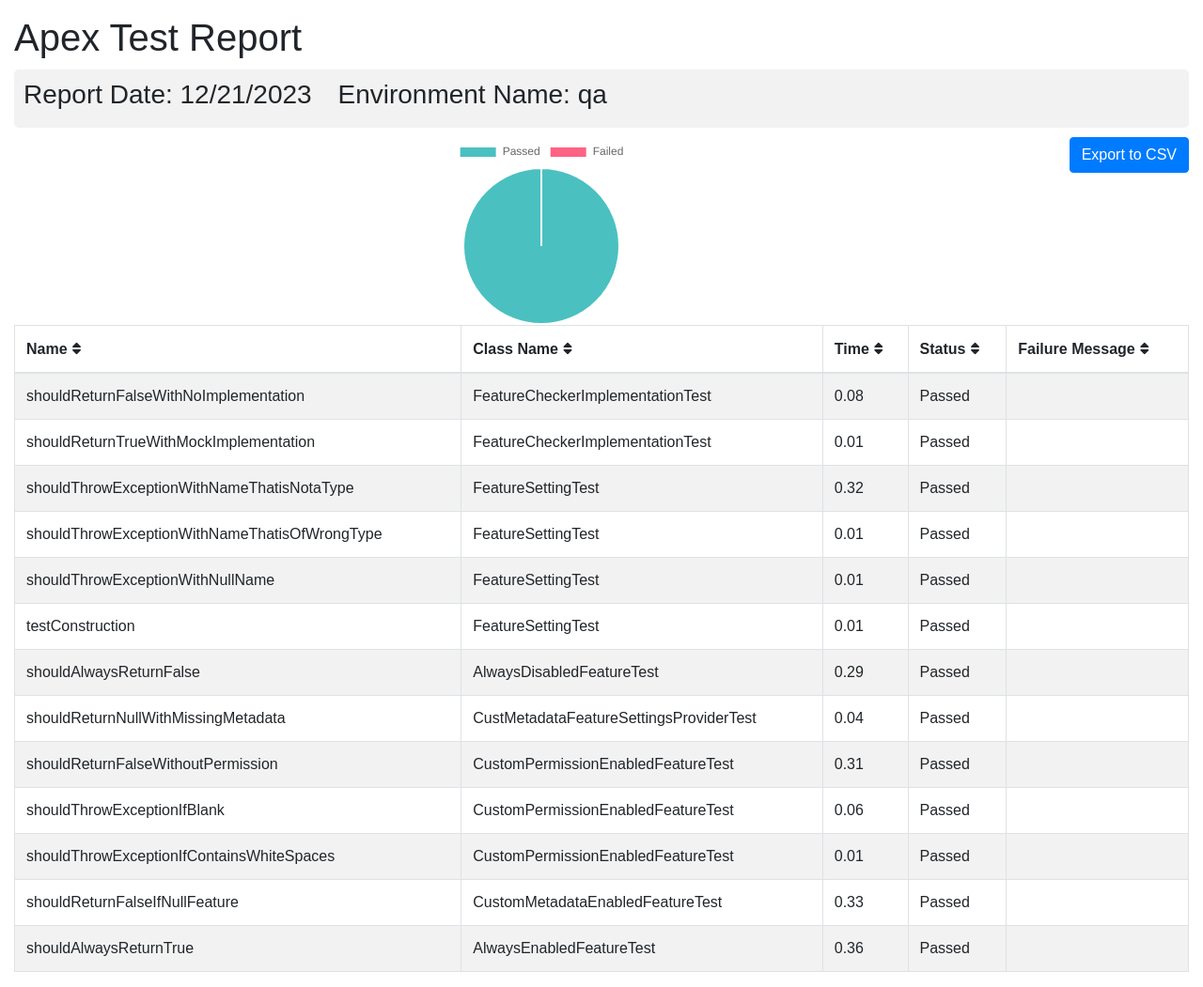
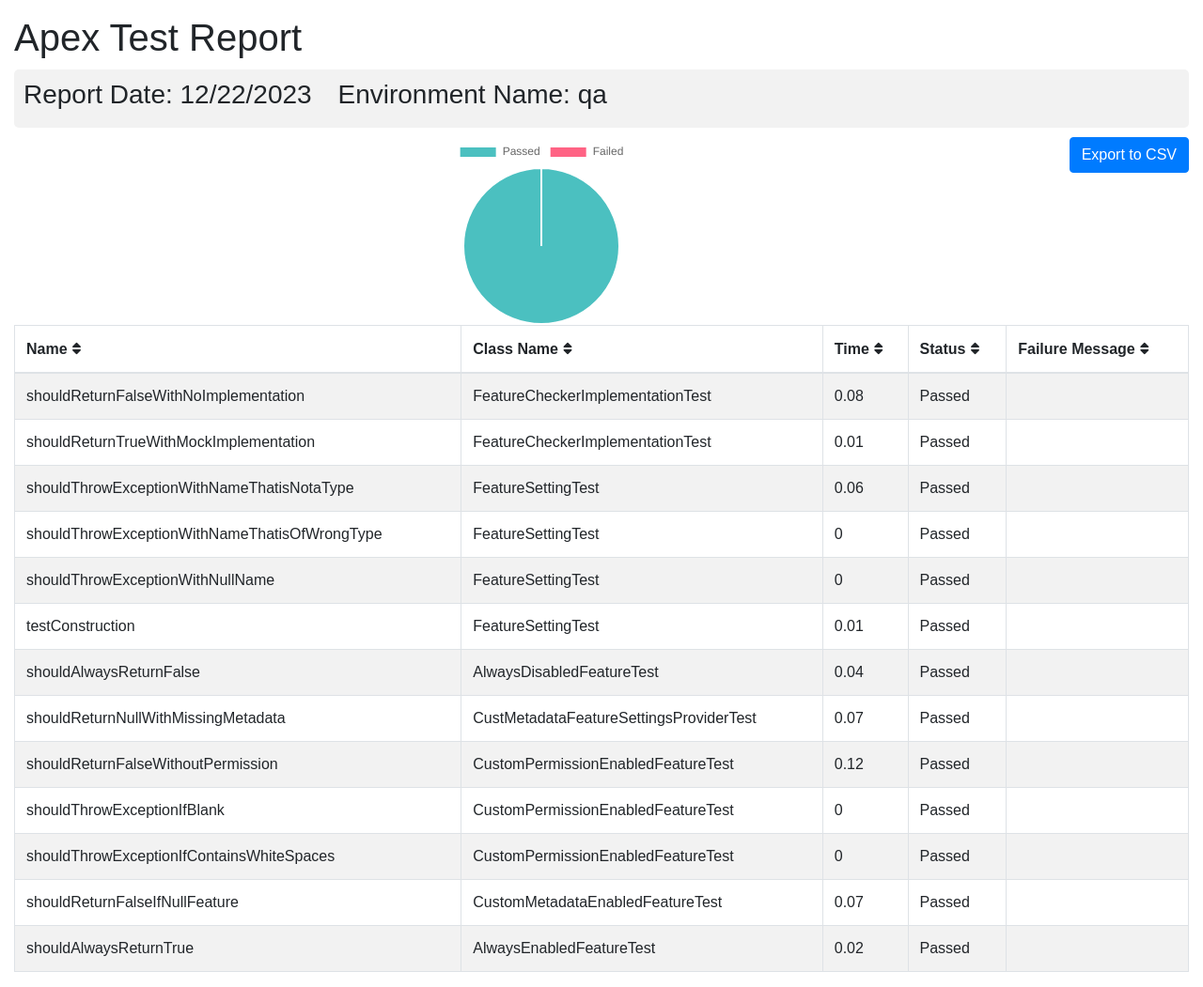
Before and after one commit to flxbl-io/sfops-dashboard, a Jekyll site: the page apextestResults/qa.html, which Jekyll copies as it is, in a window 1280 px wide. Shown: the whole page at 94% size. Built offline with Jekyll 4.4.1, drawn with Linux system fonts in a browser that asks for light colours.

Commit message:
Updated apex test results

```diff
--- a/apextestResults/qa.html
+++ b/apextestResults/qa.html
@@ -102,7 +102,7 @@
       <div class="container-fluid">
         <h1 class="mt-3">Apex Test Report</h1>
         <div class="info-card">
-        <h3>Report Date: 12/21/2023 <span style="margin-left: 20px;">Environment Name: qa</span></h3>
+        <h3>Report Date: 12/22/2023 <span style="margin-left: 20px;">Environment Name: qa</span></h3>
         </div>
         <button onclick="exportTableToCSV('testReport.csv')" class="btn btn-primary float-right">Export to CSV</button>
         <div id="chart-container">
@@ -137,21 +137,21 @@
         <tr>
           <td>shouldThrowExceptionWithNameThatisNotaType</td>
           <td>FeatureSettingTest</td>
-          <td>0.32</td>
+          <td>0.06</td>
           <td>Passed</td>
           <td></td>
         </tr>
         <tr>
           <td>shouldThrowExceptionWithNameThatisOfWrongType</td>
           <td>FeatureSettingTest</td>
-          <td>0.01</td>
+          <td>0</td>
           <td>Passed</td>
           <td></td>
         </tr>
         <tr>
           <td>shouldThrowExceptionWithNullName</td>
           <td>FeatureSettingTest</td>
-          <td>0.01</td>
+          <td>0</td>
           <td>Passed</td>
           <td></td>
         </tr>
@@ -165,49 +165,49 @@
         <tr>
           <td>shouldAlwaysReturnFalse</td>
           <td>AlwaysDisabledFeatureTest</td>
-          <td>0.29</td>
+          <td>0.04</td>
           <td>Passed</td>
           <td></td>
         </tr>
         <tr>
           <td>shouldReturnNullWithMissingMetadata</td>
           <td>CustMetadataFeatureSettingsProviderTest</td>
-          <td>0.04</td>
+          <td>0.07</td>
           <td>Passed</td>
           <td></td>
         </tr>
         <tr>
           <td>shouldReturnFalseWithoutPermission</td>
           <td>CustomPermissionEnabledFeatureTest</td>
-          <td>0.31</td>
+          <td>0.12</td>
           <td>Passed</td>
           <td></td>
         </tr>
         <tr>
           <td>shouldThrowExceptionIfBlank</td>
           <td>CustomPermissionEnabledFeatureTest</td>
-          <td>0.06</td>
+          <td>0</td>
           <td>Passed</td>
           <td></td>
         </tr>
         <tr>
           <td>shouldThrowExceptionIfContainsWhiteSpaces</td>
           <td>CustomPermissionEnabledFeatureTest</td>
-          <td>0.01</td>
+          <td>0</td>
           <td>Passed</td>
           <td></td>
         </tr>
         <tr>
           <td>shouldReturnFalseIfNullFeature</td>
           <td>CustomMetadataEnabledFeatureTest</td>
-          <td>0.33</td>
+          <td>0.07</td>
           <td>Passed</td>
           <td></td>
         </tr>
         <tr>
           <td>shouldAlwaysReturnTrue</td>
           <td>AlwaysEnabledFeatureTest</td>
-          <td>0.36</td>
+          <td>0.02</td>
           <td>Passed</td>
           <td></td>
         </tr>
```
